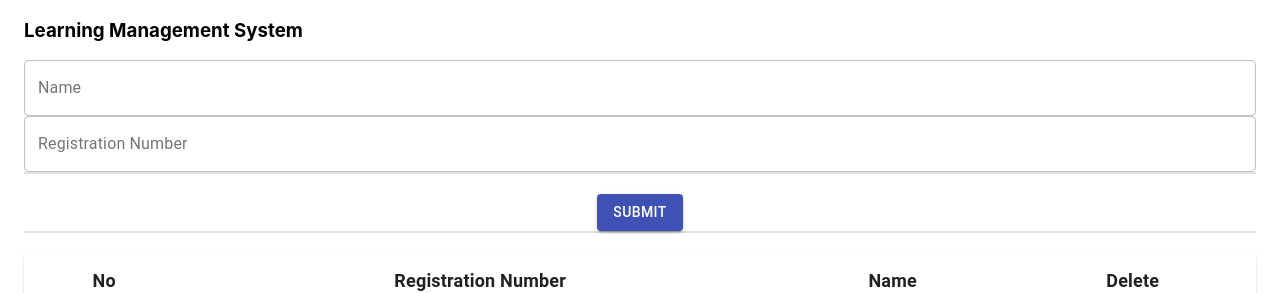
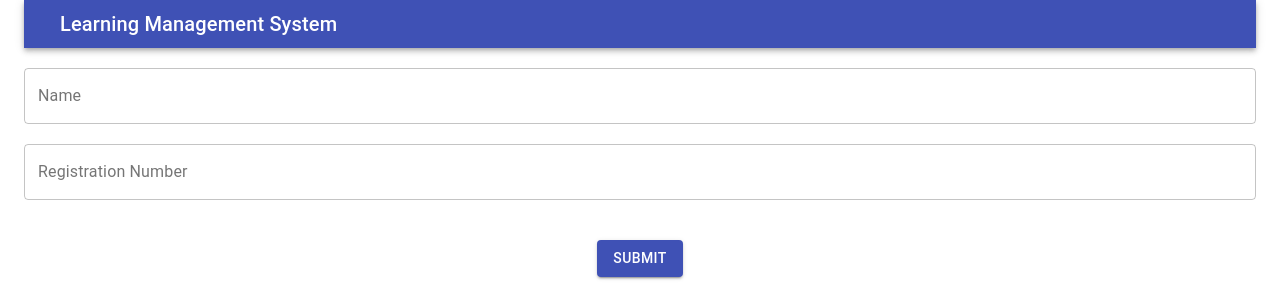
Before and after one commit to Duwaraga/Learning_Management_System_Front, a React (Create React App) app: page / in a window 1280 px wide. Shown: the top 293 px of the page. Built offline with nearby package versions, Linux system fonts and the light colour scheme; no server answers.

Commit message:
Updated the user interface

```diff
--- a/src/Student.js
+++ b/src/Student.js
@@ -10,7 +10,7 @@ import TableRow from "@material-ui/core/TableRow";
 import Paper from "@material-ui/core/Paper";
 import Button from "@material-ui/core/Button";
 import axios from "axios";
-import {Divider} from "@material-ui/core"
+import { AppBar, Divider, IconButton, Toolbar, Typography } from "@material-ui/core";
 
 function Student(props) {
   const [name, setName] = useState("");
@@ -19,20 +19,19 @@ function Student(props) {
 
   const handleDelete = (id) => {
     axios
-    .delete(`https://localhost:5001/api/student/${id}`)
+      .delete(`https://localhost:44345/api/student/${id}`)
       .then((response) => {
         console.log(response.data);
       });
   };
 
   useEffect(() => {
-    axios.get("https://localhost:5001/api/student").then((response) => {
+    axios.get("https://localhost:44345/api/student").then((response) => {
       console.log(response);
       setStudent(response.data);
       console.log(response.data);
     });
   }, [student]);
-
 
   const handleSubmit = (event) => {
     event.preventDefault();
@@ -43,7 +42,7 @@ function Student(props) {
     };
     console.log(data);
 
-    axios.post("https://localhost:5001/api/student", data).then((res) => {
+    axios.post("https://localhost:44345/api/student", data).then((res) => {
       console.log(res);
       console.log(res.data);
     });
@@ -59,9 +58,25 @@ function Student(props) {
             justifyContent: "center",
           }}
         >
-          <h3>
+          <AppBar position="static">
+            <Toolbar variant="dense">
+              <IconButton
+                edge="start"
+                color="inherit"
+                aria-label="menu"
+                sx={{ mr: 2 }}
+              >
+
+              </IconButton>
+              <Typography variant="h6" color="inherit" component="div">
               Learning Management System
-          </h3>
+              </Typography>
+            </Toolbar>
+          </AppBar>
+          <br/>
+          {/* <div style={{ textAlign: "center" }}>
+            <h3>Learning Management System</h3>
+          </div> */}
 
           <TextField
             style={{ flex: 0.5 }}
@@ -73,6 +88,7 @@ function Student(props) {
             onChange={(e) => setName(e.target.value)}
           />
 
+          <br />
           <TextField
             style={{ flex: 0.5 }}
             label="Registration Number"
@@ -83,10 +99,8 @@ function Student(props) {
             variant="outlined"
           />
 
-          <Divider/>
-          <Divider/>
-          <br/>
-
+          <br />
+          <br />
 
           <div style={{ display: "flex", justifyContent: "center" }}>
             <Button type="submit" variant="contained" color="primary">
@@ -96,9 +110,9 @@ function Student(props) {
         </div>
       </form>
 
-      <Divider/>
-      <Divider/>
-      <br/>
+      <br />
+      <Divider />
+      <br />
 
       <TableContainer component={Paper}>
         <Table aria-label="collapsible table">
@@ -138,18 +152,20 @@ function Student(props) {
                 <TableCell align="center">{row.regNo}</TableCell>
                 <TableCell align="center">{row.name}</TableCell>
                 <TableCell align="center">
-
-                <Button onClick={() => handleDelete(row.regNo)} type="submit" variant="contained" color="secondary">
+                  <Button
+                    onClick={() => handleDelete(row.regNo)}
+                    type="submit"
+                    variant="contained"
+                    color="secondary"
+                  >
                     Delete
                   </Button>
-
                 </TableCell>
               </TableRow>
             ))}
           </TableBody>
         </Table>
       </TableContainer>
-
     </>
   );
 }
```
Lines whose indentation alone changed are shown as unchanged.
